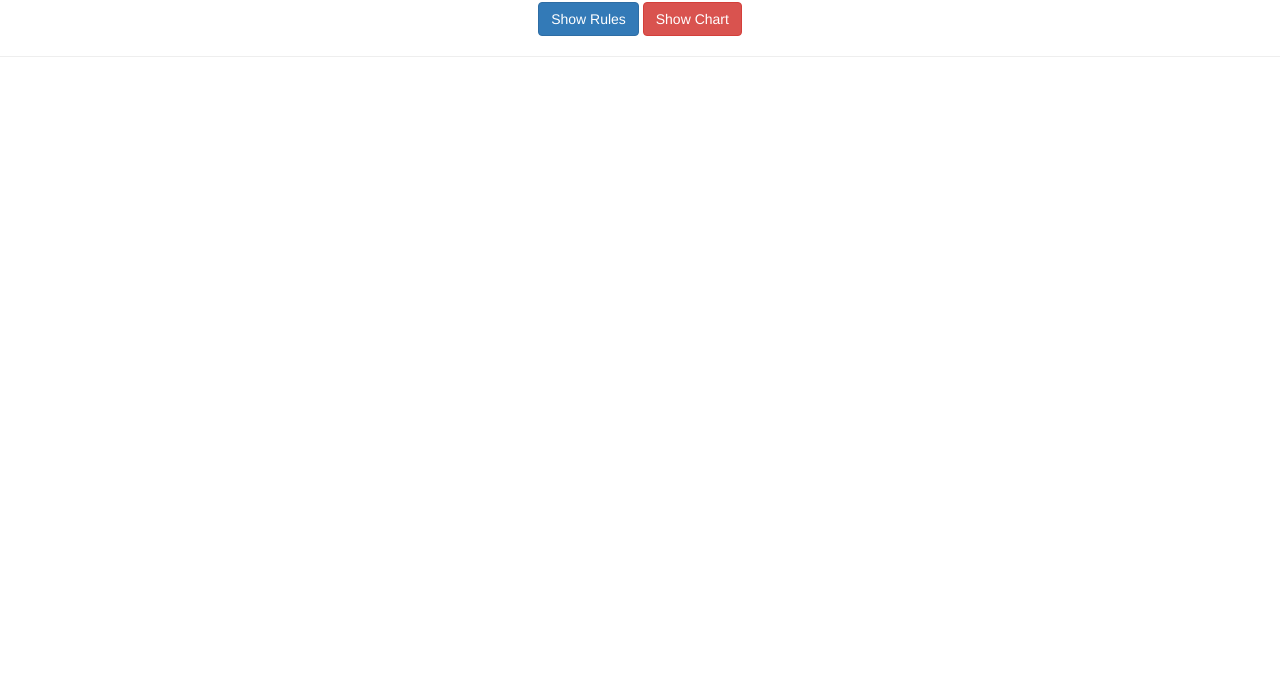
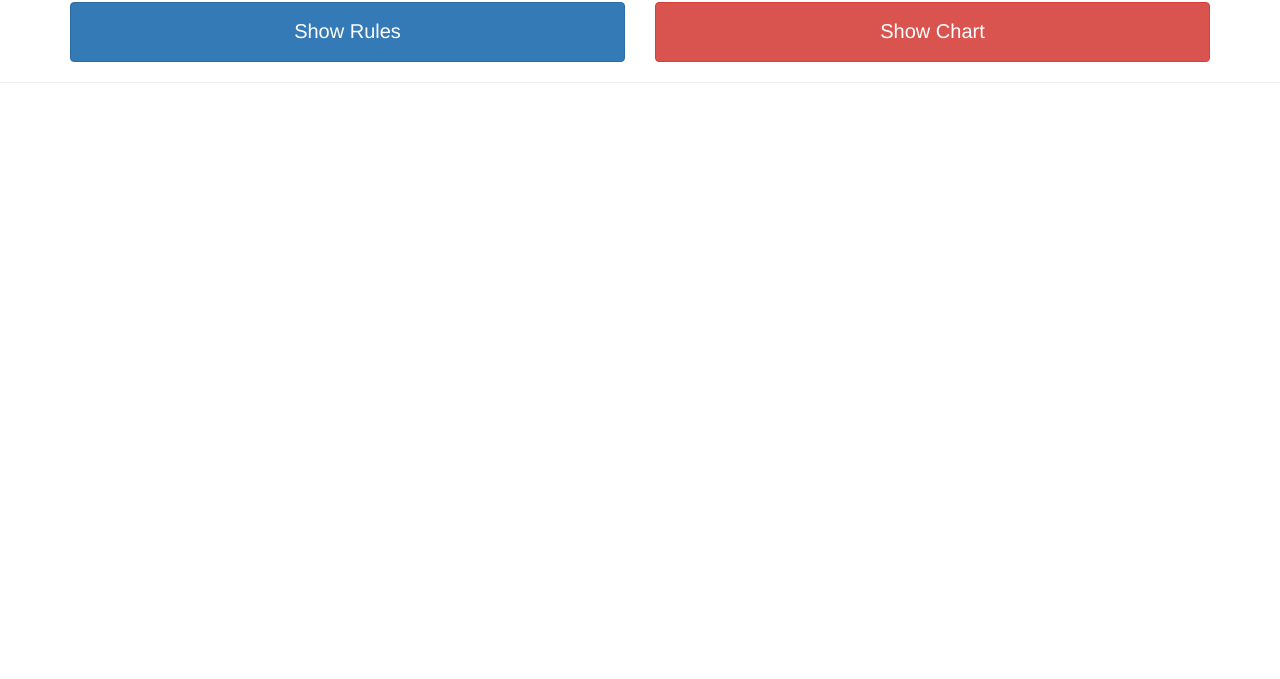
Before and after one commit to cneal270/survivorneal, a plain HTML site: page index.html in a window 1280 px wide. Shown: the part 121-800 px from the top of the page. Drawn offline with nearby package versions, Linux system fonts and the light colour scheme.

Commit message:
S40: Changing style of buttons

```diff
--- a/index.html
+++ b/index.html
@@ -149,11 +149,17 @@
     <body>
         <h1>Survivor 40: NFL (Neal Fantasy League)</h1>
         <h2>*** CONTAINS SPOILERS!!! ***</h2>
-        <div>
-			<button id="showRules" class="btn btn-primary">Show Rules</button>
-			<button id="showChart" class="btn btn-danger">Show Chart</button><hr/>
+        <div class="container">
+			<div class="row">
+				<div class="col-sm-6">
+					<button id="showRules" class="btn btn-primary" style="width:100%; height: 60px; font-size:20px;">Show Rules</button>
+				</div>
+				<div class="col-sm-6">
+					<button id="showChart" class="btn btn-danger" style="width:100%; height: 60px; font-size:20px;">Show Chart</button>
+				</div>
+			</div>
 		</div>
-
+        <hr/>
         <div id="rulesDiv" style="width:400px;margin:auto;display:none;">
             <table class="table table-striped table-bordered">
                 <tr class="rules">
```
